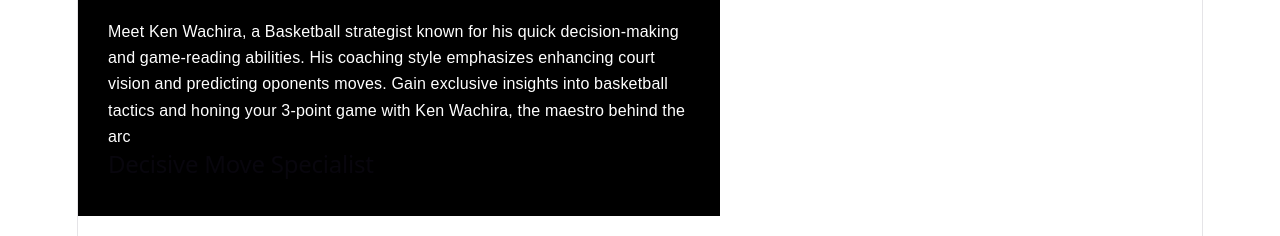
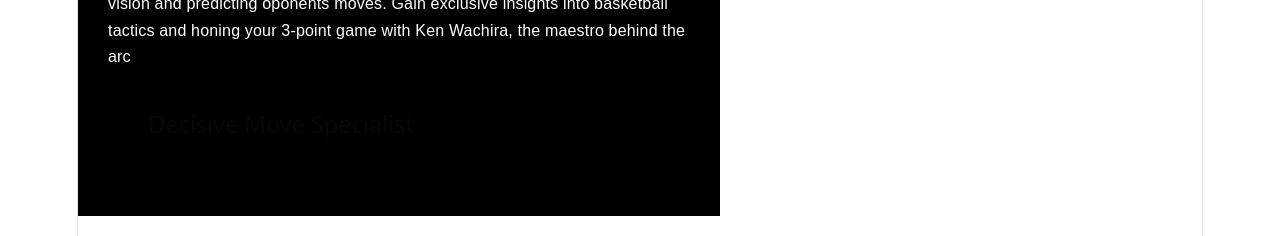
Before and after one commit to JeffKibet/coach-profile, a React (Vite) app: page / in a window 1280 px wide. Shown: the part 426-662 px from the top of the page. Built offline with nearby package versions, Linux system fonts and the light colour scheme.

Commit message:
feat: add padding to right section in Profile.css

```diff
--- a/src/component/Profile.css
+++ b/src/component/Profile.css
@@ -45,3 +45,8 @@
     font-weight: light;
     font-size: 16px;
 }
+
+.right{
+    width: 50%;
+    padding: 40px;
+}
```
